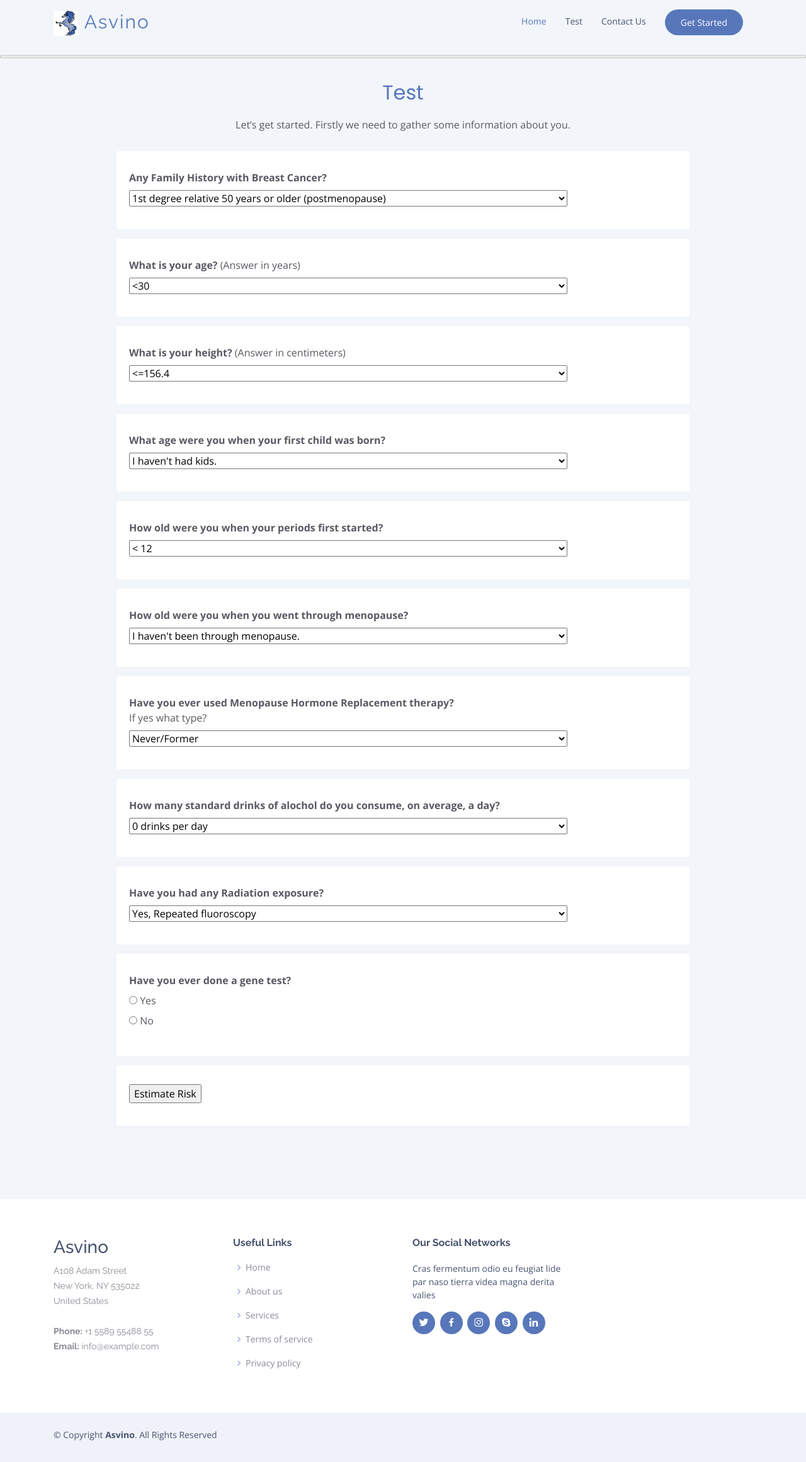
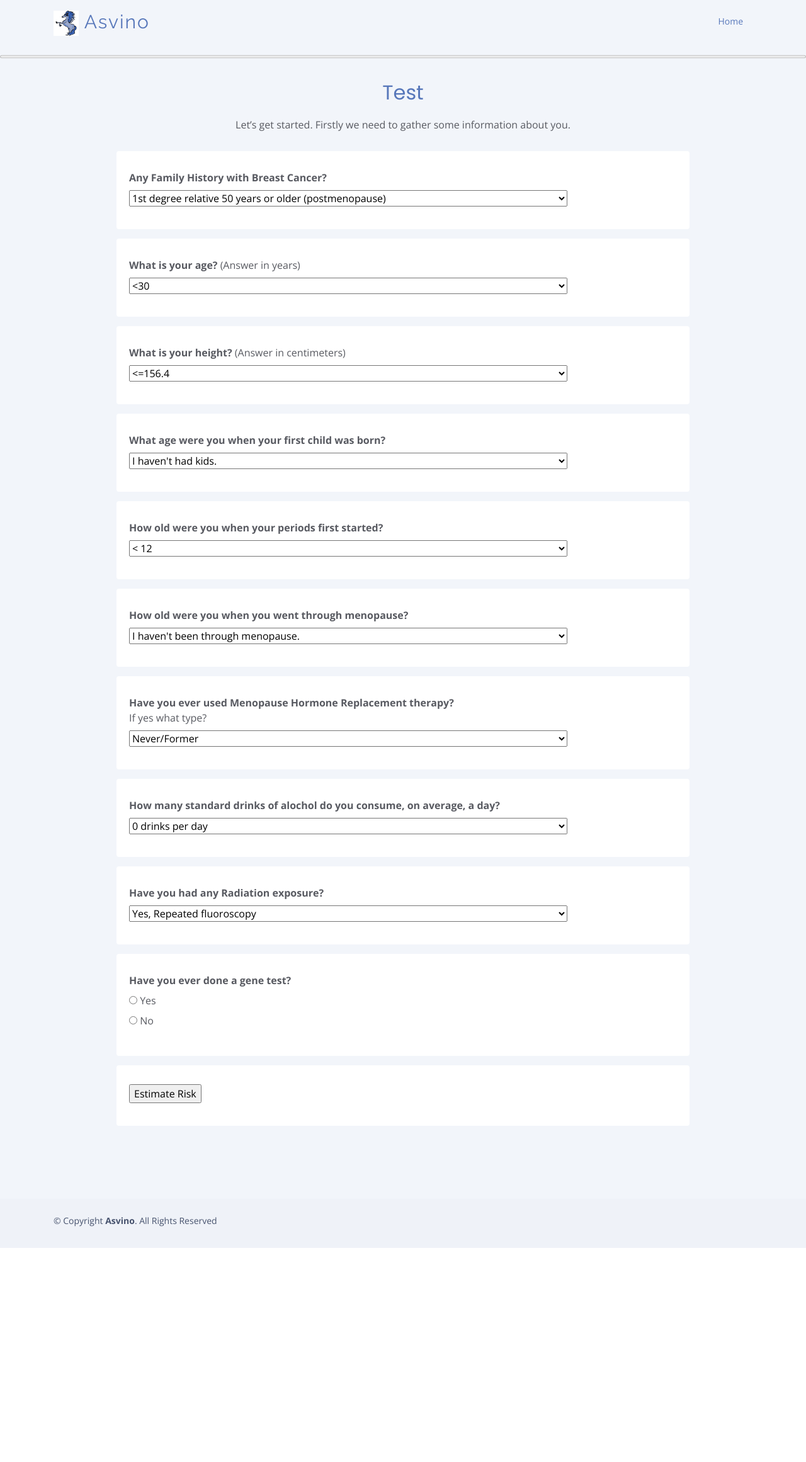
Before and after one commit to greyhound007/Asvino, a Flask app: template templates/upload.html in a window 1280 px wide. Shown: the whole page at 63% size. After the commit the page ends 1982 px from the top, so only its background shows below. Run offline with Flask 2, Linux system fonts and the light colour scheme; the template is opened without the code that fills it, so the values that code supplies are empty; some libraries are stand-ins or nearby versions.

Commit message:
3rd update

```diff
--- a/templates/upload.html
+++ b/templates/upload.html
@@ -46,12 +46,9 @@
 
 		  <nav class="nav-menu d-none d-lg-block">
 			<ul>
-			  <li class="active"><a href="#header">Home</a></li>
+			  <li class="active"><a href="/">Home</a></li>
 
-			  <li><a href="#faq">Test</a></li>
-			  <li><a href="#contact">Contact Us</a></li>
 
-			  <li class="get-started"><a href="#faq">Get Started</a></li>
 			</ul>
 
 		  </nav><!-- .nav-menu -->
@@ -70,94 +67,6 @@
 	  </header><!-- End Header -->
 <main id="main">
 
-<!-- ======= Introduction Section =======
-<section id="features" class="features">
-		<div class="container">
-
-		  <div class="section-title">
-			<h2>Introduction</h2>
-			<p>Before we begin. A Couple of points to take into consideration</p>
-			<br><br><p><b>If you currently have any concerns about your breasts you should consult with your doctor immediately.</b></p>
-
-
-
-			<br>
-			<br>
-
-		  </div>
-
-		  <div class="row no-gutters">
-			<div class="col-xl-7 d-flex align-items-stretch order-2 order-lg-1">
-			  <div class="content d-flex flex-column justify-content-center">
-				<div class="row">
-					<div class="col-md-12 icon-box" data-aos="fade-up">
-						<i class="bx bx-receipt"></i>
-						<p>This application does not replace a medical consultation.</p>
-					</div>
-					<div class="col-md-12 icon-box" data-aos="fade-up" data-aos-delay="100">
-							<i class="bx bx-receipt"></i>
-							<p>	The information provided by us is based on the answers you give.</p>
-					</div>
-					<div class="col-md-12 icon-box" data-aos="fade-up" data-aos-delay="200">
-						<i class="bx bx-receipt"></i>
-
-						<p>We will suggest ways of reducing your breast cancer risk. Your doctor will help you decide which options are best for you.</p>
-					</div>
-					<div class="col-md-12 icon-box" data-aos="fade-up" data-aos-delay="300">
-						<i class="bx bx-receipt"></i>
-
-						<p>A woman’s breast cancer risk changes over time, so you may need to repeat the assessment in the future.</p>
-					</div>
-					<div class="col-md-12 icon-box" data-aos="fade-up" data-aos-delay="400">
-							<i class="bx bx-receipt"></i>
-
-						<p>Certainly if any of your close relatives develop cancer in the future, or if you have a breast biopsy, your breast cancer risk should be re-assessed.</p>
-					</div>
-					<div class="col-md-12 icon-box" data-aos="fade-up" data-aos-delay="500">
-						<i class="bx bx-receipt"></i>
-
-						<p>iPrevent is not suitable for:</p>
-					</div>
-
-					<div class="col-md-6 icon-box" data-aos="fade-up" data-aos-delay="500">
-						<i class="bx bx-atom"></i>
-						<p>Men</p>
-					</div>
-					<div class="col-md-6 icon-box" data-aos="fade-up" data-aos-delay="600">
-						<i class="bx bx-atom"></i>
-						<p>Women who have had breast cancer</p>
-					</div>
-					<div class="col-md-6 icon-box" data-aos="fade-up" data-aos-delay="700">
-						<i class="bx bx-atom"></i>
-						<p>Women aged under 18 or over 70</p>
-					</div>
-					<div class="col-md-6 icon-box" data-aos="fade-up" data-aos-delay="800">
-						<i class="bx bx-atom"></i>
-						<p>Women who have had both breasts removed</p>
-					</div>
-					<div class="col-md-6 icon-box" data-aos="fade-up" data-aos-delay="900">
-						<i class="bx bx-atom"></i>
-						<p>Women who have a blood relative with an abnormality in a cancer gene other than BRCA1 or BRCA2</p>
-					</div>
-					<div class="col-md-6 icon-box" data-aos="fade-up" data-aos-delay="1000">
-						<i class="bx bx-atom"></i>
-						<p>Women who have had chest radiotherapy</p>
-					</div>
-					<div class="col-md-12 icon-box" data-aos="fade-up" data-aos-delay="1100">
-						<i class="bx bx-atom"></i>
-						<p>Women who have any “half” relatives (eg. half sister, mother’s half sister) with breast, ovarian, prostate or pancreatic cancer</p>
-					</div>
-
-				</div>
-			  </div>
-			</div>
-
-		  </div>
-
-		</div>
-	  </section> End Introduction Section -->
-
-
 
  <!--  Analysis Section-->
 
@@ -171,7 +80,7 @@
 			<p>Let’s get started. Firstly we need to gather some information about you. </p>
 		  </div>
 
-		  <form method="post" action="/" enctype="multipart/form-data" id="#pro-form">
+		  <form method="post" action="/test" enctype="multipart/form-data" id="#pro-form">
 		  <div class="accordion-list">
 			<ul>
 					<li data-aos="fade-up" >
@@ -372,49 +281,7 @@
 	</main>
 	  <footer id="footer">
 
-	  <div class="footer-top">
-		<div class="container">
-		  <div class="row">
 
-			<div class="col-lg-3 col-md-6 footer-contact" data-aos="fade-up">
-			  <h3>Asvino</h3>
-			  <p>
-				A108 Adam Street <br>
-				New York, NY 535022<br>
-				United States <br><br>
-				<strong>Phone:</strong> +1 5589 55488 55<br>
-				<strong>Email:</strong> info@example.com<br>
-			  </p>
-			</div>
-
-			<div class="col-lg-3 col-md-6 footer-links" data-aos="fade-up" data-aos-delay="100">
-			  <h4>Useful Links</h4>
-			  <ul>
-				<li><i class="bx bx-chevron-right"></i> <a href="#">Home</a></li>
-				<li><i class="bx bx-chevron-right"></i> <a href="#">About us</a></li>
-				<li><i class="bx bx-chevron-right"></i> <a href="#">Services</a></li>
-				<li><i class="bx bx-chevron-right"></i> <a href="#">Terms of service</a></li>
-				<li><i class="bx bx-chevron-right"></i> <a href="#">Privacy policy</a></li>
-			  </ul>
-			</div>
-
-
-
-			<div class="col-lg-3 col-md-6 footer-links" data-aos="fade-up" data-aos-delay="300">
-			  <h4>Our Social Networks</h4>
-			  <p>Cras fermentum odio eu feugiat lide par naso tierra videa magna derita valies</p>
-			  <div class="social-links mt-3">
-				<a href="#" class="twitter"><i class="bx bxl-twitter"></i></a>
-				<a href="#" class="facebook"><i class="bx bxl-facebook"></i></a>
-				<a href="#" class="instagram"><i class="bx bxl-instagram"></i></a>
-				<a href="#" class="google-plus"><i class="bx bxl-skype"></i></a>
-				<a href="#" class="linkedin"><i class="bx bxl-linkedin"></i></a>
-			  </div>
-			</div>
-
-		  </div>
-		</div>
-	  </div>
 
 	  <div class="container py-4">
 		<div class="copyright">
```
